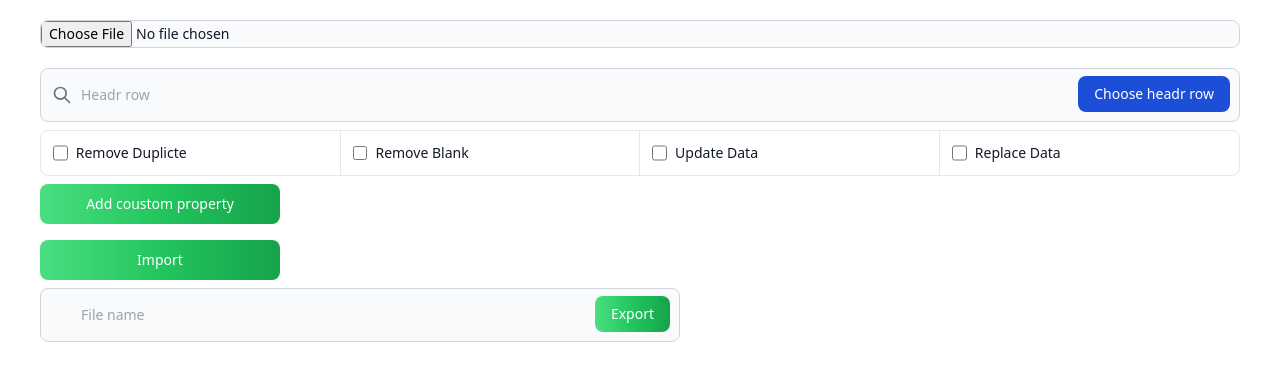
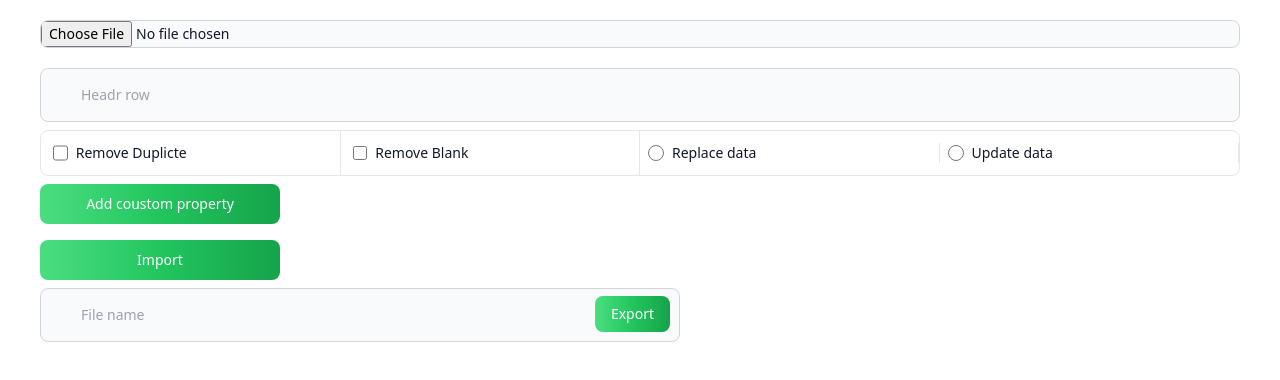
Before and after one commit to Mhdph/excel, a React (Create React App) app: page / in a window 1280 px wide. Shown: the top 380 px of the page. Built offline with nearby package versions, Linux system fonts and the light colour scheme.

Commit message:
complate project

```diff
--- a/db.json
+++ b/db.json
@@ -1,28 +1,12 @@
 {
   "row": [
-    {
-      "id": 1
-    },
-    {
-      "id": 2
-    },
-    {
-      "id": 3
-    },
-    {
-      "id": 4
-    },
-    {
-      "id": 5
-    },
-    {
-      "id": 6
-    },
-    {
-      "id": 7
-    },
-    {
-      "id": 8
-    }
+    ["1", "Hello", "Bye"],
+    ["2", "Hello", "Bye"],
+    ["3", "Hello", "Bye"],
+    ["4", "Hello", "Bye"],
+    ["5", "Hello", "Bye"],
+    ["6", "Hello", "Bye"],
+    ["7", "Hello", "Bye"],
+    ["8", "Hello", "Bye"]
   ]
 }
--- a/src/components/Excel.tsx
+++ b/src/components/Excel.tsx
@@ -8,14 +8,15 @@ import { read, utils } from "xlsx";
 interface ExceProps {
   onFileUploaded: Function;
   uniqueFile: ChangeEventHandler<HTMLInputElement>;
+  blacnkRemove: ChangeEventHandler<HTMLInputElement>;
   fetchTasks: ChangeEventHandler<HTMLOptionElement>;
   inputHeader: ChangeEventHandler<HTMLInputElement>;
   serachFilter: MouseEventHandler<HTMLButtonElement>;
+  updatejson: MouseEventHandler<HTMLInputElement>;
 }
 
 function Excel(props: ExceProps) {
   const fileRef = useRef<HTMLInputElement>(null);
-  const [blank, setBlank] = useState(false);
 
   const radDataFromExcel = (data: any) => {
     const workBookData = read(data);
@@ -27,7 +28,7 @@ function Excel(props: ExceProps) {
 
       const jsonData = utils.sheet_to_json(workSheetData, {
         header: 1,
-        blankrows: false,
+        blankrows: true,
       });
       mySheetData[sheetName] = jsonData;
     }
@@ -52,23 +53,6 @@ function Excel(props: ExceProps) {
         onChange={(event) => handleFile(event)}
       />
       <div className="relative mb-2 ">
-        <div className="flex absolute inset-y-0 left-0 items-center pl-3 pointer-events-none">
-          <svg
-            aria-hidden="true"
-            className="w-5 h-5 text-gray-500 dark:text-gray-400"
-            fill="none"
-            stroke="currentColor"
-            viewBox="0 0 24 24"
-            xmlns="http://www.w3.org/2000/svg"
-          >
-            <path
-              stroke-linecap="round"
-              stroke-linejoin="round"
-              stroke-width="2"
-              d="M21 21l-6-6m2-5a7 7 0 11-14 0 7 7 0 0114 0z"
-            ></path>
-          </svg>
-        </div>
         <input
           type="search"
           onChange={props.inputHeader}
@@ -76,22 +60,8 @@ function Excel(props: ExceProps) {
           className="block p-4 pl-10 w-full text-sm text-gray-900 bg-gray-50 rounded-lg border border-gray-300 focus:ring-blue-500 focus:border-blue-500 "
           placeholder="Headr row"
         />
-        <button
-          onClick={props.serachFilter}
-          type="submit"
-          className="text-white absolute right-2.5 bottom-2.5 bg-blue-700 hover:bg-blue-800 focus:ring-4 focus:outline-none focus:ring-blue-300 font-medium rounded-lg text-sm px-4 py-2 "
-        >
-          Choose headr row
-        </button>
       </div>
-      {/* <div className="flex mb-2 w-full">
-        <label className="mr-2 text-gray-600">Apply configuration:</label>
-        <option onChange={props.fetchTasks} value="Hello">
-          <select name="Hello" id="">
-            Hello
-          </select>
-        </option>
-      </div> */}
+
       <ul className="items-center w-full text-sm font-medium text-gray-900 bg-white rounded-lg border border-gray-200 sm:flex ">
         <li className="w-full border-b border-gray-200 sm:border-b-0 sm:border-r ">
           <div className="flex items-center pl-3">
@@ -99,7 +69,7 @@ function Excel(props: ExceProps) {
               id="vue-checkbox-list"
               type="checkbox"
               onChange={props.uniqueFile}
-              value=""
+              value="duplicate"
               className="w-4 h-4 text-blue-600 bg-gray-100 rounded border-gray-300 focus:ring-blue-500 focus:ring-2 "
             />
             <label className="py-3 ml-2 w-full text-sm font-medium text-gray-900">
@@ -112,7 +82,7 @@ function Excel(props: ExceProps) {
             <input
               id="react-checkbox-list"
               type="checkbox"
-              onChange={() => setBlank(true)}
+              onChange={props.blacnkRemove}
               value=""
               className="w-4 h-4 text-blue-600 bg-gray-100 rounded border-gray-300 focus:ring-blue-500 focus:ring-2 "
             />
@@ -121,35 +91,39 @@ function Excel(props: ExceProps) {
             </label>
           </div>
         </li>
-        <li className="w-full border-b border-gray-200 sm:border-b-0 sm:border-r">
-          <div className="flex items-center pl-3">
+        <li className="w-full border-b border-gray-200 sm:border-b-0 sm:border-r ">
+          <div className="flex items-center ml-2">
             <input
-              id="angular-checkbox-list"
-              type="checkbox"
-              value=""
-              className="w-4 h-4 text-blue-600 bg-gray-100 rounded border-gray-300 focus:ring-blue-500  focus:ring-2"
+              onClick={props.updatejson}
+              id="default-radio-1"
+              type="radio"
+              value="replace"
+              name="default-radio"
+              className="w-4 h-4 text-blue-600 bg-gray-100 border-gray-300 focus:ring-blue-500 focus:ring-2 "
             />
             <label
-              htmlFor="angular-checkbox-list"
-              className="py-3 ml-2 w-full text-sm font-medium text-gray-900 "
+              htmlFor="default-radio-1"
+              className="ml-2 text-sm font-medium text-gray-900 "
             >
-              Update Data
+              Replace data
             </label>
           </div>
         </li>
-        <li className="w-full ">
-          <div className="flex items-center pl-3">
+        <li className="w-full border-b border-gray-200 sm:border-b-0 sm:border-r ">
+          <div className="flex ml-2 items-center">
             <input
-              id="laravel-checkbox-list"
-              type="checkbox"
-              value=""
-              className="w-4 h-4 text-blue-600 bg-gray-100 rounded border-gray-300 focus:ring-blue-500 focus:ring-2 "
+              onClick={props.updatejson}
+              id="default-radio-2"
+              type="radio"
+              value="update"
+              name="default-radio"
+              className="w-4 h-4 text-blue-600 bg-gray-100 border-gray-300 focus:ring-blue-500 focus:ring-2 "
             />
             <label
-              htmlFor="laravel-checkbox-list"
-              className="py-3 ml-2 w-full text-sm font-medium text-gray-900"
+              htmlFor="default-radio-2"
+              className="ml-2 text-sm font-medium text-gray-900 "
             >
-              Replace Data
+              Update data
             </label>
           </div>
         </li>
--- a/src/components/Home.tsx
+++ b/src/components/Home.tsx
@@ -9,12 +9,16 @@ function Home() {
   const [sheet, setSheet] = useState<any>(null);
   const [sheetNames, setSheetNames] = useState<any>("");
   const [sheetName, setSheetName] = useState<string>("mySheetData.xlsx");
-  const [row, setrow] = useState<any>([]);
   const [show, setshow] = useState<Boolean>(false);
   const [taskValue, setTaskValue] = useState<string>("");
   const [type, setType] = useState<string>("");
+  const [showExcel, setShowExcel] = useState<any>(null);
   const [selectedRow, setSelectedRow] = useState<any>("");
-
+  const [statusSave, setStatusSave] = useState<any>("");
+  const [duplicate, setDuplcate] = useState<boolean>(false);
+  const [header, setHeader] = useState<any>("");
+  const [indexRow, setIndexRow] = useState<any>("");
+  const [blank, setBlank] = useState(false);
   //open modal
   const openModal = () => {
     setshow(!show);
@@ -41,19 +45,47 @@ function Home() {
   const fetchTasks = async () => {
     const res = await fetch("http://localhost:5000/row");
     const data = await res.json();
-
-    const test: any = [];
-
-    data.map((item: any) => test.push(Object.keys(item)));
-
-    test.map((item: any) => sheetData[sheet].push(item));
-
-    setSheetData(sheetData);
+    setShowExcel(data);
   };
 
-  const uniqueFile = () => {
+  //merge excel and json
+
+  const mergerUpdate = () => {
+    let data: any = [...sheetData[sheet][0]];
+    // let allData = structuredClone(sheetData);
+    const index = data.indexOf(selectedRow);
+    console.log(index);
+    data.map((item: any, index: number) => {
+      data[index] = "";
+    });
+    const data2: any = [];
+    showExcel.map((item: any) => {
+      data2.push(item[indexRow]);
+    });
+    data2.map((item: any) => {
+      data[index] = item;
+      console.log(data);
+      sheetData[sheet].push(data);
+    });
     console.log(sheetData);
+    // console.log(allData);
+  };
 
+  const mergerReplace = () => {
+    let data = sheetData[sheet];
+    const index1 = data[0].indexOf(selectedRow);
+    data.map((item: any) => {
+      item[index1] = "";
+    });
+
+    data.map((item: any, index: number) => {
+      item[index1] = showExcel[index][indexRow];
+    });
+
+    console.log(data);
+  };
+  //remove uuplicate
+  const duplicateChange = () => {
     for (let index = 0; index < sheetData[sheet].length; index++) {
       const oneRow = sheetData[sheet][index];
       const uniqurow = _.uniq(oneRow);
@@ -63,15 +95,31 @@ function Home() {
     setSheetData(sheetData);
   };
 
+  // remove duplicate
+  const uniqueFile = () => {
+    setDuplcate(!duplicate);
+  };
+
+  // remove blank
+  const blacnkRemove = () => {
+    setBlank(!blank);
+    setShowExcel(showExcel);
+  };
+
   // Add Row
   const addTask = async () => {
-    const dataSend = {
-      header: selectedRow,
-      rowv: taskValue,
-    };
+    mergerReplace();
+    const data1: any = [...showExcel[0]];
+    data1[indexRow] = taskValue;
+    data1.map((item: any, index: number) => {
+      if (item != taskValue) {
+        data1[index] = undefined;
+      }
+    });
 
-    setshow(!show);
-    const res = await axios.post("http://localhost:5000/row", dataSend);
+    showExcel.push(data1);
+    setShowExcel(showExcel);
+    console.log(showExcel);
   };
 
   const handlefileUploaded = (e: any) => {
@@ -86,11 +134,19 @@ function Home() {
     console.log(e);
   };
 
-  const handleSheetChange = (e: React.ChangeEvent<HTMLInputElement>) => {
+  const handleSheetChange = (e: React.ChangeEvent<HTMLSelectElement>) => {
     setSheet(e.target.value);
   };
 
   const handleOnExport = () => {
+    if (statusSave == "update") {
+      mergerUpdate();
+    } else if (statusSave == "replace") {
+      mergerReplace();
+    } else {
+      alert("you dont choose update or replare data");
+    }
+    duplicate && duplicateChange();
     const wb = utils.book_new(); // book
     const ws = utils.aoa_to_sheet(sheetData[sheet]); // sheet
 
@@ -98,53 +154,78 @@ function Home() {
     writeFile(wb, sheetName + ".xlsx");
   };
 
+  const updatejson = (e: any) => {
+    setStatusSave(e.target.value);
+  };
+
+  const showHeaderRow = (e: any) => {
+    const value = e.target.value;
+    setHeader(value);
+    setShowExcel(showExcel);
+    const index = showExcel[0].indexOf(value);
+    setIndexRow(index);
+  };
+
   return (
     <div className="w-full">
       <Excel
+        updatejson={updatejson}
         serachFilter={serachFilter}
         inputHeader={inputHeader}
         uniqueFile={uniqueFile}
+        blacnkRemove={blacnkRemove}
         onFileUploaded={(e: any) => handlefileUploaded(e)}
         fetchTasks={fetchTasks}
       />
+
       {sheetData && (
         <div>
-          <div className="flex w-full justify-around items-center mt-8">
           {sheetNames.map((item: any) => (
             <div>
-                <input
-                  type="radio"
-                  checked={item === sheet}
+              <select
                 onChange={handleSheetChange}
-                  name="sheetName"
-                  value={item}
-                  key={item}
-                />
-                <label className="ml-2">{item}</label>
+                id="countries"
+                className="block p-4 mx-10 mt-2 pl-10 w-[96%] text-sm text-gray-900 bg-gray-50 rounded-lg border border-gray-300 focus:ring-blue-500 focus:border-blue-500 "
+              >
+                <option selected>{item}</option>
+              </select>
             </div>
           ))}
         </div>
-          <div className="overflow-scroll  h-screen mx-10 relative">
+      )}
+
+      {showExcel && (
+        <div>
+          <div className="flex w-full justify-around items-center mt-8"></div>
+          <div className="overflow-scroll  h-full mx-10 relative">
+            <label
+              htmlFor="countries"
+              className="block mb-2 text-sm font-medium text-gray-900 dark:text-gray-400"
+            >
+              Select an header
+            </label>
+            <select
+              onChange={showHeaderRow}
+              id="countries"
+              className="bg-gray-50 border border-gray-300 text-gray-900 text-sm rounded-lg focus:ring-blue-500 focus:border-blue-500 block px-5 py-2.5 mb-2"
+            >
+              {showExcel[0].map((item: any) => (
+                <option>{item}</option>
+              ))}
+            </select>
             <table className=" text-sm border border-gray-400 text-left text-gray-500 ">
-              <thead className="text-xs  text-gray-700 uppercase bg-gray-50 ">
-                <tr>
-                  {sheetData[sheet][0].map((item: string) => (
-                    <th scope="col" className="py-3 px-6" key={item}>
-                      {item}
-                    </th>
-                  ))}
+              <thead className="text-xs  text-gray-700 uppercase bg-gray-50 "></thead>
+              <tbody>
+                {showExcel.slice(1).map((row: any) => {
+                  if (row[indexRow] == undefined && blank) {
+                  } else {
+                    return (
+                      <tr className="bg-white border-b " key={row}>
+                        <td className="py-4 px-12">{row[indexRow]}</td>
                       </tr>
-              </thead>
-              <tbody>
-                {sheetData[sheet].map((row: any) => (
-                  <tr className="bg-white border-b " key={row}>
-                    {row.map((item: string | number | null | undefined) => (
-                      <td className="py-4 px-6" key={item}>
-                        {item}
-                      </td>
-                    ))}
-                  </tr>
-                ))}
+                    );
+                  }
+                })}
               </tbody>
             </table>
           </div>
@@ -166,7 +247,7 @@ function Home() {
         </button>
 
         {show ? (
-          <div className="w-1/4 ml-10 bg-white shadow-xl relative left-80 p-4 rounded">
+          <div className="w-1/4 ml-10 bg-white shadow-xl relative left-80 bottom-48 p-4 rounded">
             <div className="mb-6">
               <label
                 htmlFor="small-input"
@@ -192,9 +273,9 @@ function Home() {
               id="countries"
               className="bg-gray-50 mb-2 border border-gray-300 text-gray-900 text-sm rounded-lg focus:ring-blue-500 focus:border-blue-500 block w-full p-2.5"
             >
-              <option selected>Choose a country</option>
-              <option value="US">United States</option>
-              <option value="CA">Canada</option>
+              <option selected>Choose a Type</option>
+              <option value="Tx">Text</option>
+              <option value="in">Integer</option>
               <option value="FR">France</option>
               <option value="DE">Germany</option>
             </select>
```
Lines whose indentation alone changed are shown as unchanged.
